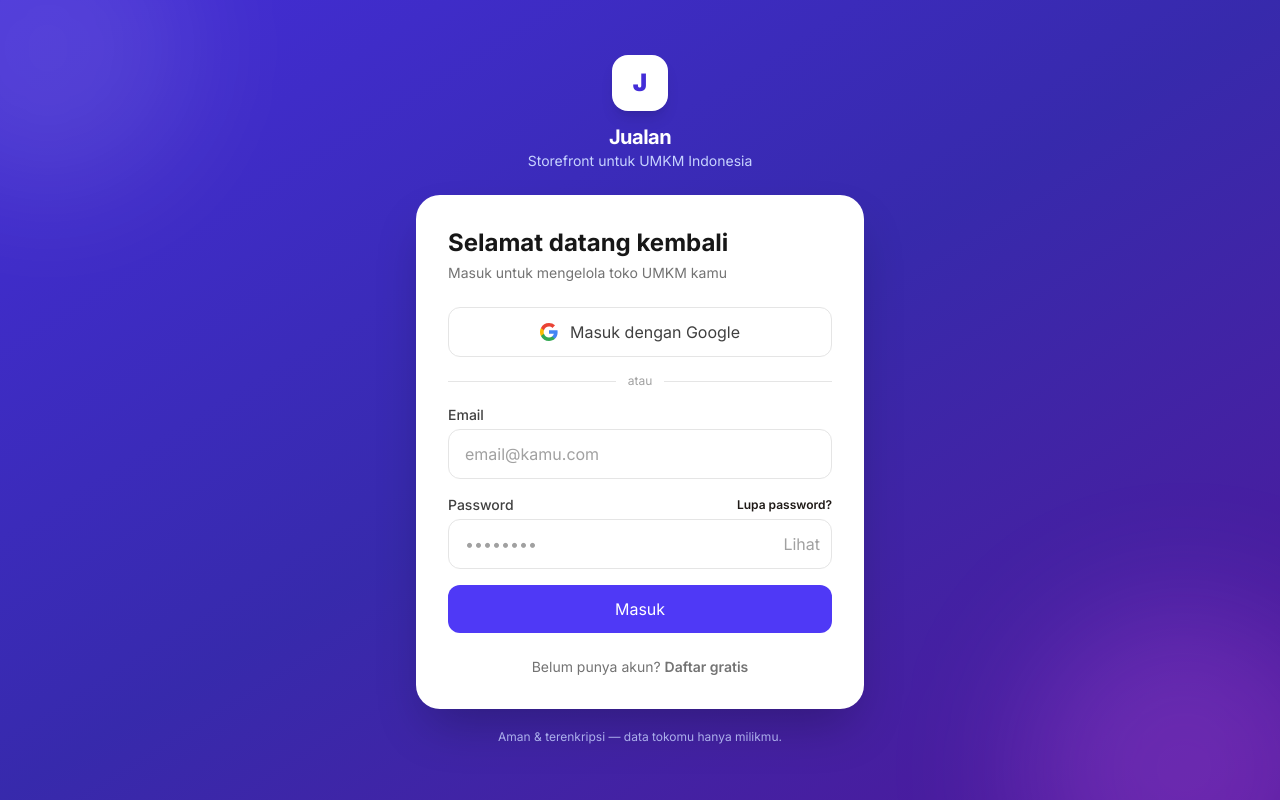
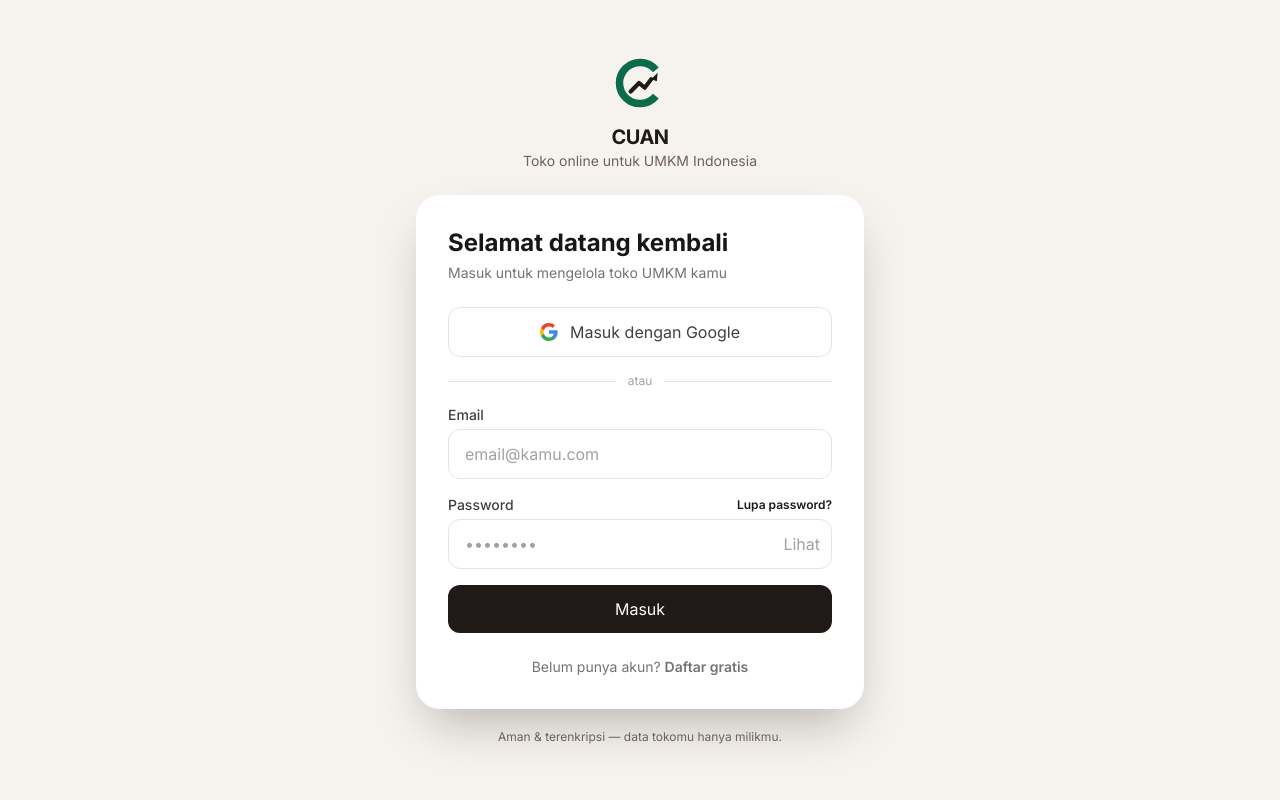
Before and after one commit to frlnd666/jualan, a Next.js app: page /login in a window 1280 px wide. Built offline with nearby package versions, Linux system fonts and the light colour scheme; no server answers.

Commit message:
Rebrand halaman auth ke CUAN: logo C-koin, latar kertas, tanpa gradien indigo

```diff
--- a/src/components/auth/AuthShell.tsx
+++ b/src/components/auth/AuthShell.tsx
@@ -1,9 +1,10 @@
 import type { ReactNode } from 'react'
+import Image from 'next/image'
 
 /**
  * Kerangka visual bersama untuk halaman auth (login, register,
- * lupa/reset password): latar gradasi brand, kartu putih terpusat,
- * dan logo Jualan. Logika tiap halaman tetap di halamannya sendiri.
+ * lupa/reset password): latar kertas, kartu putih terpusat,
+ * dan logo CUAN. Logika tiap halaman tetap di halamannya sendiri.
  */
 export default function AuthShell({
   title,
@@ -17,24 +18,18 @@ export default function AuthShell({
   footer?: ReactNode
 }) {
   return (
-    <div className="relative flex min-h-screen items-center justify-center overflow-hidden bg-gradient-to-br from-indigo-700 via-indigo-800 to-violet-900 px-4 py-10">
-      {/* Aksen dekoratif lembut di latar */}
-      <div
-        aria-hidden
-        className="pointer-events-none absolute -left-24 -top-24 h-72 w-72 rounded-full bg-white/10 blur-3xl"
-      />
-      <div
-        aria-hidden
-        className="pointer-events-none absolute -bottom-32 -right-16 h-80 w-80 rounded-full bg-fuchsia-400/20 blur-3xl"
-      />
-
+    <div className="relative flex min-h-screen items-center justify-center bg-[var(--bg)] px-4 py-10">
       <div className="relative w-full max-w-md">
         <div className="mb-6 flex flex-col items-center text-center">
-          <div className="flex h-14 w-14 items-center justify-center rounded-2xl bg-white text-2xl font-black text-indigo-700 shadow-lg">
-            J
-          </div>
-          <p className="mt-3 text-xl font-bold tracking-tight text-white">Jualan</p>
-          <p className="text-sm text-indigo-200">Storefront untuk UMKM Indonesia</p>
+          <Image
+            src="/logo-cuan.svg"
+            alt="Logo CUAN"
+            width={56}
+            height={56}
+            className="h-14 w-14"
+          />
+          <p className="mt-3 text-xl font-bold tracking-tight text-[var(--text)]">CUAN</p>
+          <p className="text-sm text-[var(--text-muted)]">Toko online untuk UMKM Indonesia</p>
         </div>
 
         <div className="rounded-3xl bg-white p-7 shadow-2xl md:p-8">
@@ -46,7 +41,7 @@ export default function AuthShell({
           {footer ? <div className="mt-6">{footer}</div> : null}
         </div>
 
-        <p className="mt-5 text-center text-xs text-indigo-200/80">
+        <p className="mt-5 text-center text-xs text-[var(--text-muted)]">
           Aman &amp; terenkripsi — data tokomu hanya milikmu.
         </p>
       </div>
@@ -103,7 +98,7 @@ export function AuthOrDivider() {
 }
 
 export const authInputClass =
-  'w-full rounded-xl border border-neutral-200 bg-white px-4 py-3 text-sm text-neutral-900 placeholder:text-neutral-400 focus:border-indigo-500 focus:outline-none focus:ring-2 focus:ring-indigo-500/30'
+  'w-full rounded-xl border border-neutral-200 bg-white px-4 py-3 text-sm text-neutral-900 placeholder:text-neutral-400 focus:border-[#0b6b4a] focus:outline-none focus:ring-2 focus:ring-[#0b6b4a]/30'
 
 export const authLabelClass = 'mb-1 block text-sm font-medium text-neutral-700'
 
@@ -111,4 +106,4 @@ export const authErrorClass =
   'rounded-xl bg-red-50 px-4 py-3 text-sm text-red-700'
 
 export const authSubmitClass =
-  'w-full rounded-xl bg-indigo-600 py-3 text-sm font-semibold text-white transition hover:bg-indigo-700 disabled:cursor-not-allowed disabled:opacity-50'
+  'w-full rounded-xl bg-[var(--text)] py-3 text-sm font-semibold text-white transition hover:opacity-90 disabled:cursor-not-allowed disabled:opacity-50'
```
